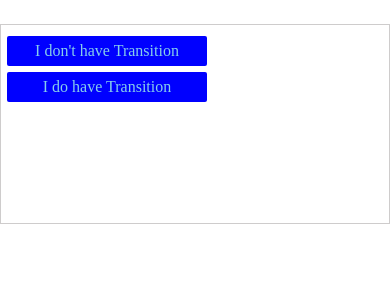
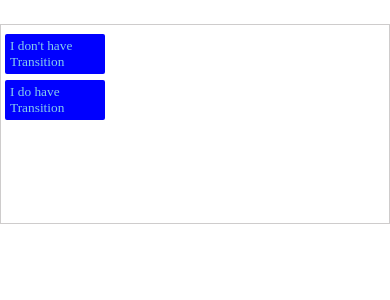
Before and after one commit to Adeyemo-Miracle/Project1, a PHP site: page /Intr/Intr.html in a window 390 px wide. Shown: the top 300 px of the page. Run offline with PHP 8.4, Linux system fonts and the light colour scheme.

Commit message:
final commit

```diff
--- a/Intr/style.css
+++ b/Intr/style.css
@@ -32,3 +32,14 @@ div{
 .btn-active .btn-transition{
     transform: translateX(300%);
 }
+@media (max-width: 500px){
+    div{
+        height:200px; width: 408px;
+        padding: 3px 4px;
+    }
+    .btn-transition{
+        font-size: smaller;
+        padding: 0 5px;
+        width: 100px; height: 40px;
+    }
+}
```
